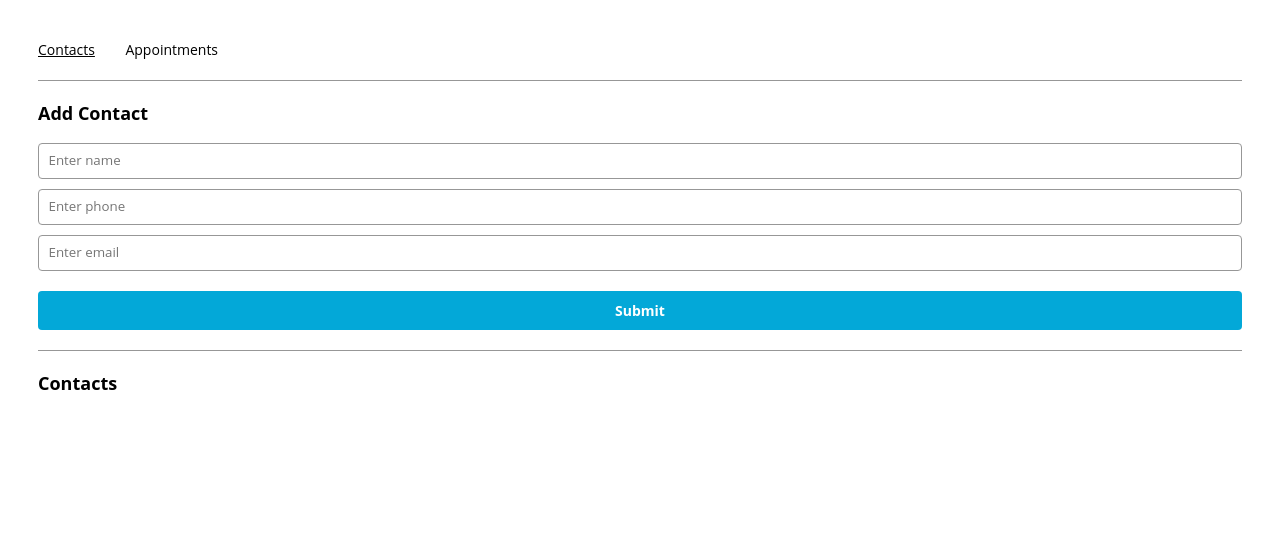
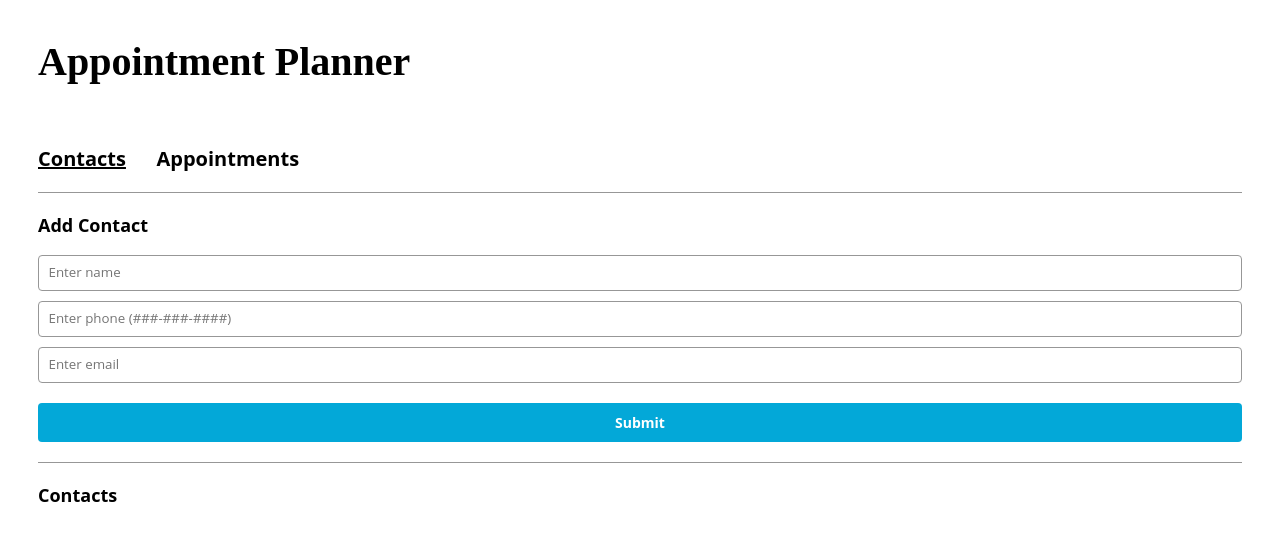
Before and after one commit to aaronnwg/Appointment-Planner-Project, a React (Create React App) app: page /contacts in a window 1280 px wide. Shown: the top 540 px of the page. Built offline with nearby package versions, Linux system fonts and the light colour scheme.

Commit message:
styling added

```diff
--- a/public/index.css
+++ b/public/index.css
@@ -1,3 +1,9 @@
+header {
+  font-size: 40px;
+  font-weight: bold;
+  padding: 30px;
+}
+
 #root {
   padding: 30px;
   font-family: "Open Sans", sans-serif;
@@ -5,8 +11,8 @@
 
 nav > a {
   font-style: normal;
-  font-weight: normal;
-  font-size: 14px;
+  font-weight: bold;
+  font-size: 20px;
   color: #000000;
   margin-right: 30.5px;
   text-decoration-line: none;
--- a/public/index.html
+++ b/public/index.html
@@ -8,6 +8,7 @@
     <title>Appointments</title>
   </head>
   <body>
+    <header>Appointment Planner</header>
     <noscript>You need to enable JavaScript to run this app.</noscript>
     <div id="root"></div>
   </body>
--- a/src/components/contactForm/ContactForm.js
+++ b/src/components/contactForm/ContactForm.js
@@ -16,7 +16,7 @@ export const ContactForm = (props) => {
   return (
     <form onSubmit={props.handleSubmit}>
       <input type="text" placeholder="Enter name" value = {props.name} onChange  = {handleNameChange}/>
-      <input type="text" placeholder="Enter phone" value = {props.phone} onChange = {handlePhoneChange} pattern = "[1-9][0-9]{2}-[1-9][0-9]{2}-[0-9]{4}" />
+      <input type="text" placeholder="Enter phone (###-###-####)" value = {props.phone} onChange = {handlePhoneChange} pattern = "[1-9][0-9]{2}-[1-9][0-9]{2}-[0-9]{4}" />
       <input type="text" placeholder="Enter email" value = {props.email} onChange = {handleEmailChange}/>
       <input type="submit" value="Submit" />
     </form>
--- a/src/containers/contactsPage/ContactsPage.js
+++ b/src/containers/contactsPage/ContactsPage.js
@@ -18,7 +18,7 @@ export const ContactsPage = (props) => {
     if the contact name is not a duplicate
     */
     if(duplicateName === false){
-      props.addContact(name,phone,email);
+      props.addContact(name, phone, email);
       setName('');
       setPhone('');
       setEmail('');
```
